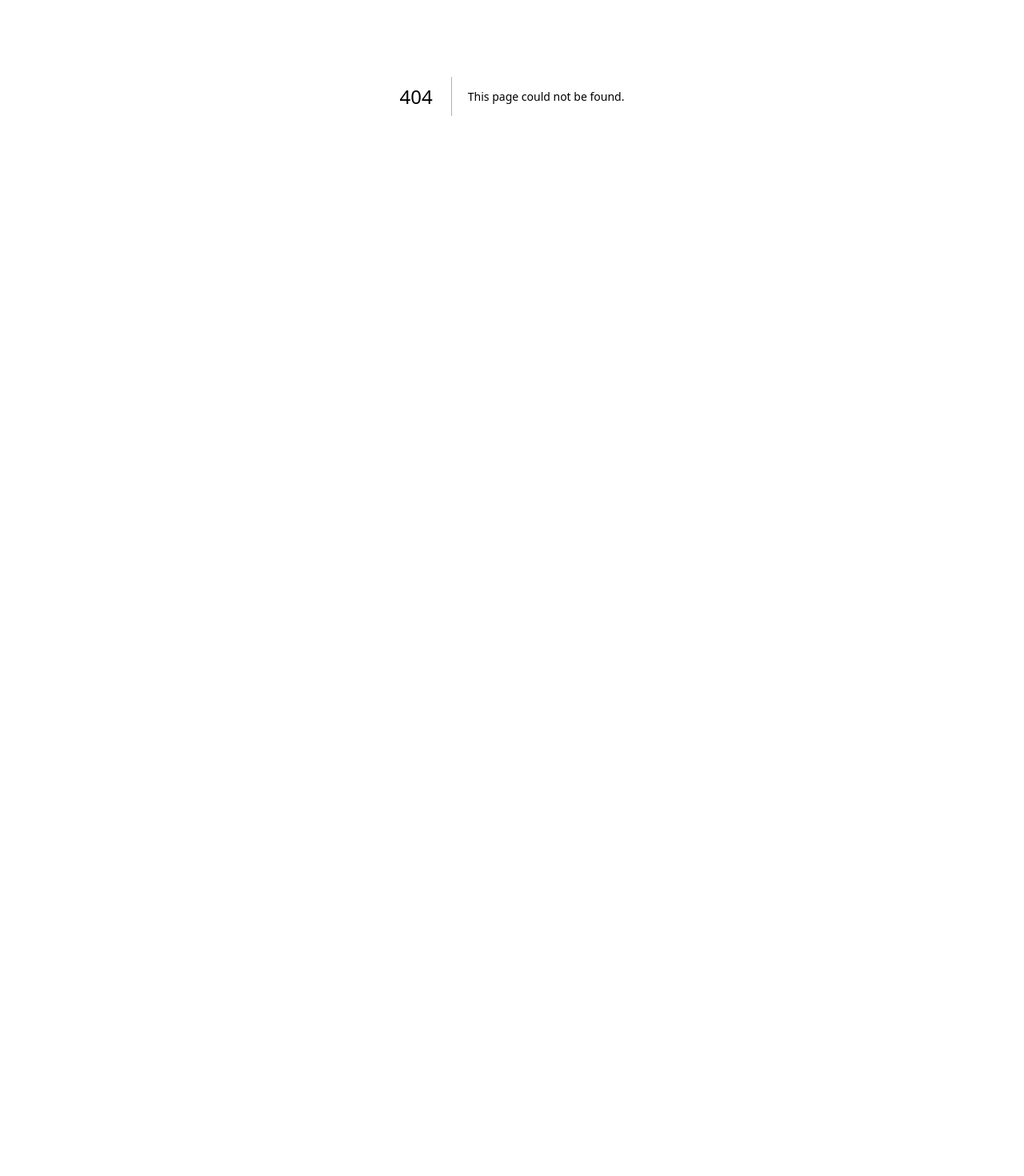
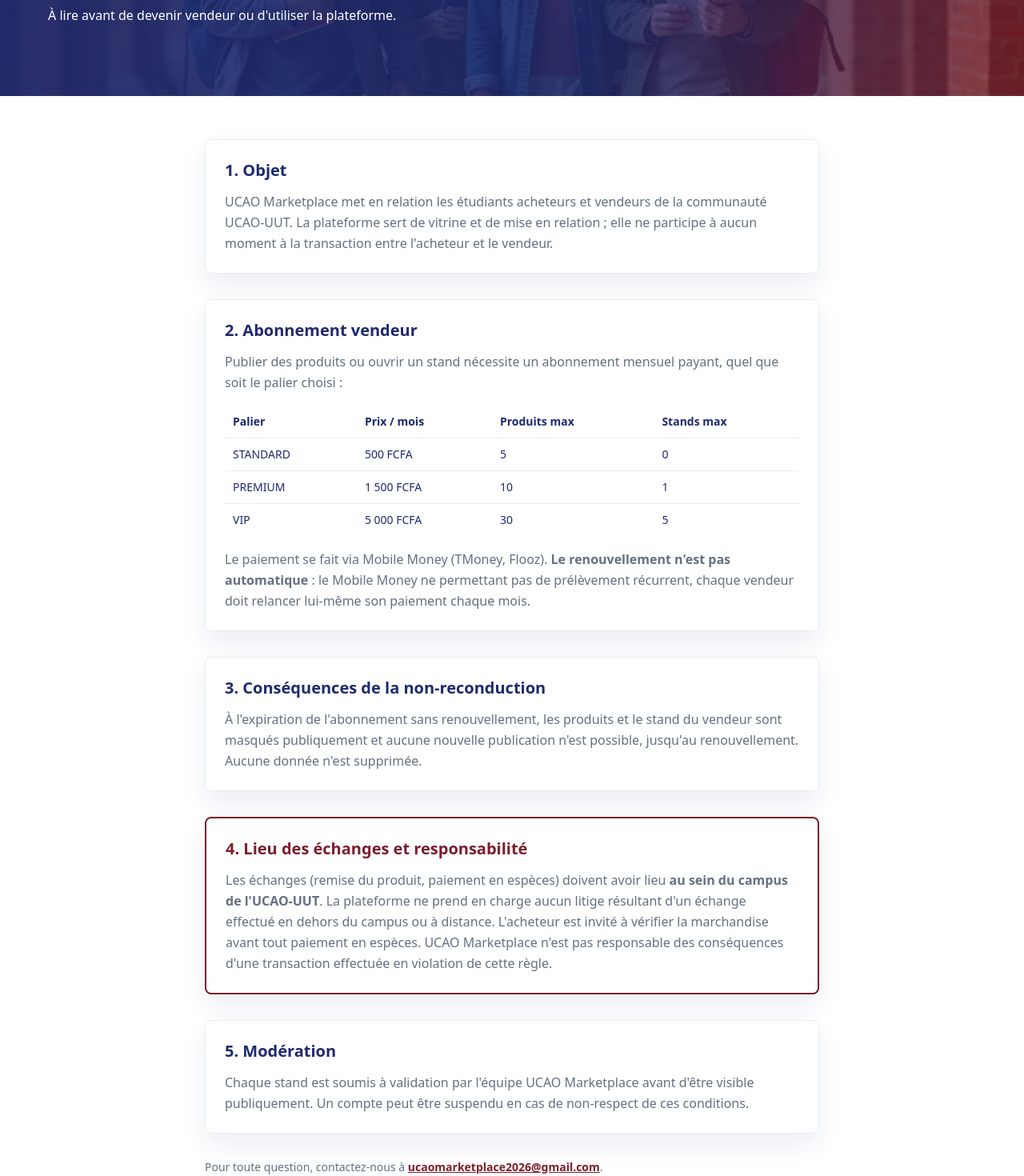
Before and after one commit to Alfred-bit-co/UCAO-marketplaceV1, a Next.js app in the folder frontend/: page /conditions-generales in a window 1280 px wide. Before the commit this address had no page. Shown: the part 280-1750 px from the top of the page at 80% size. Before the commit the page ends 800 px from the top, so only its background shows below. Built offline with nearby package versions, Linux system fonts and the light colour scheme; no server answers.

Commit message:
création du CGU

```diff
--- /dev/null
+++ b/frontend/app/conditions-generales/page.tsx
@@ -0,0 +1,94 @@
+import { FileText } from "lucide-react";
+import { PageHero } from "@/components/page-hero";
+import { PageShell } from "@/components/page-shell";
+
+export default function ConditionsGeneralesPage() {
+  return (
+    <PageShell>
+      <main>
+        <PageHero icon={FileText} eyebrow="Légal" title="Conditions Générales d'Utilisation">
+          À lire avant de devenir vendeur ou d&apos;utiliser la plateforme.
+        </PageHero>
+        <section className="container-ucao max-w-3xl space-y-8 py-[54px] pb-[84px]">
+          <div className="panel p-6">
+            <h2 className="mb-3 text-xl font-bold">1. Objet</h2>
+            <p className="text-ucao-muted dark:text-[#a8b8cc]">
+              UCAO Marketplace met en relation les étudiants acheteurs et vendeurs de la communauté UCAO-UUT. La plateforme sert de vitrine et de mise en relation ; elle ne participe à aucun moment à la transaction entre l&apos;acheteur et le vendeur.
+            </p>
+          </div>
+
+          <div className="panel p-6">
+            <h2 className="mb-3 text-xl font-bold">2. Abonnement vendeur</h2>
+            <p className="mb-4 text-ucao-muted dark:text-[#a8b8cc]">
+              Publier des produits ou ouvrir un stand nécessite un abonnement mensuel payant, quel que soit le palier choisi :
+            </p>
+            <div className="overflow-x-auto">
+              <table className="w-full min-w-[480px] border-collapse text-sm">
+                <thead>
+                  <tr>
+                    <th className="border-b border-ucao-line p-2.5 text-left dark:border-[#2a3a52]">Palier</th>
+                    <th className="border-b border-ucao-line p-2.5 text-left dark:border-[#2a3a52]">Prix / mois</th>
+                    <th className="border-b border-ucao-line p-2.5 text-left dark:border-[#2a3a52]">Produits max</th>
+                    <th className="border-b border-ucao-line p-2.5 text-left dark:border-[#2a3a52]">Stands max</th>
+                  </tr>
+                </thead>
+                <tbody>
+                  <tr>
+                    <td className="border-b border-ucao-line p-2.5 dark:border-[#2a3a52]">STANDARD</td>
+                    <td className="border-b border-ucao-line p-2.5 dark:border-[#2a3a52]">500 FCFA</td>
+                    <td className="border-b border-ucao-line p-2.5 dark:border-[#2a3a52]">5</td>
+                    <td className="border-b border-ucao-line p-2.5 dark:border-[#2a3a52]">0</td>
+                  </tr>
+                  <tr>
+                    <td className="border-b border-ucao-line p-2.5 dark:border-[#2a3a52]">PREMIUM</td>
+                    <td className="border-b border-ucao-line p-2.5 dark:border-[#2a3a52]">1 500 FCFA</td>
+                    <td className="border-b border-ucao-line p-2.5 dark:border-[#2a3a52]">10</td>
+                    <td className="border-b border-ucao-line p-2.5 dark:border-[#2a3a52]">1</td>
+                  </tr>
+                  <tr>
+                    <td className="p-2.5">VIP</td>
+                    <td className="p-2.5">5 000 FCFA</td>
+                    <td className="p-2.5">30</td>
+                    <td className="p-2.5">5</td>
+                  </tr>
+                </tbody>
+              </table>
+            </div>
+            <p className="mt-4 text-ucao-muted dark:text-[#a8b8cc]">
+              Le paiement se fait via Mobile Money (TMoney, Flooz). <strong>Le renouvellement n&apos;est pas automatique</strong> : le Mobile Money ne permettant pas de prélèvement récurrent, chaque vendeur doit relancer lui-même son paiement chaque mois.
+            </p>
+          </div>
+
+          <div className="panel p-6">
+            <h2 className="mb-3 text-xl font-bold">3. Conséquences de la non-reconduction</h2>
+            <p className="text-ucao-muted dark:text-[#a8b8cc]">
+              À l&apos;expiration de l&apos;abonnement sans renouvellement, les produits et le stand du vendeur sont masqués publiquement et aucune nouvelle publication n&apos;est possible, jusqu&apos;au renouvellement. Aucune donnée n&apos;est supprimée.
+            </p>
+          </div>
+
+          <div className="panel border-2 border-ucao-red p-6">
+            <h2 className="mb-3 text-xl font-bold text-ucao-red">4. Lieu des échanges et responsabilité</h2>
+            <p className="text-ucao-muted dark:text-[#a8b8cc]">
+              Les échanges (remise du produit, paiement en espèces) doivent avoir lieu <strong>au sein du campus de l&apos;UCAO-UUT</strong>. La plateforme ne prend en charge aucun litige résultant d&apos;un échange effectué en dehors du campus ou à distance. L&apos;acheteur est invité à vérifier la marchandise avant tout paiement en espèces. UCAO Marketplace n&apos;est pas responsable des conséquences d&apos;une transaction effectuée en violation de cette règle.
+            </p>
+          </div>
+
+          <div className="panel p-6">
+            <h2 className="mb-3 text-xl font-bold">5. Modération</h2>
+            <p className="text-ucao-muted dark:text-[#a8b8cc]">
+              Chaque stand est soumis à validation par l&apos;équipe UCAO Marketplace avant d&apos;être visible publiquement. Un compte peut être suspendu en cas de non-respect de ces conditions.
+            </p>
+          </div>
+
+          <p className="text-sm text-ucao-muted dark:text-[#a8b8cc]">
+            Pour toute question, contactez-nous à{" "}
+            <a className="font-bold text-ucao-red underline" href="mailto:ucaomarketplace2026@gmail.com">
+              ucaomarketplace2026@gmail.com
+            </a>
+            .
+          </p>
+        </section>
+      </main>
+    </PageShell>
+  );
+}
```
